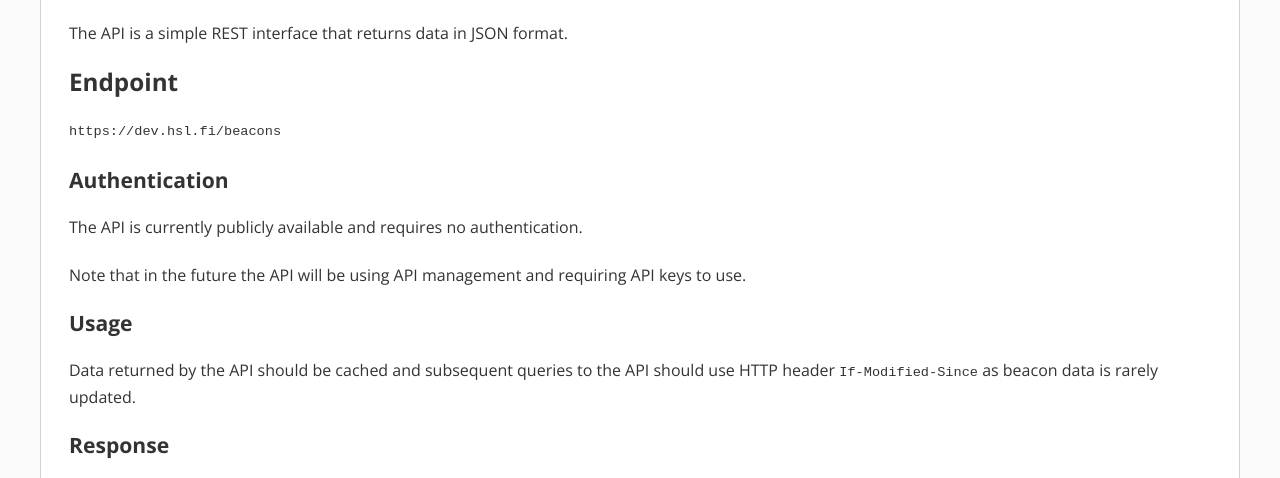
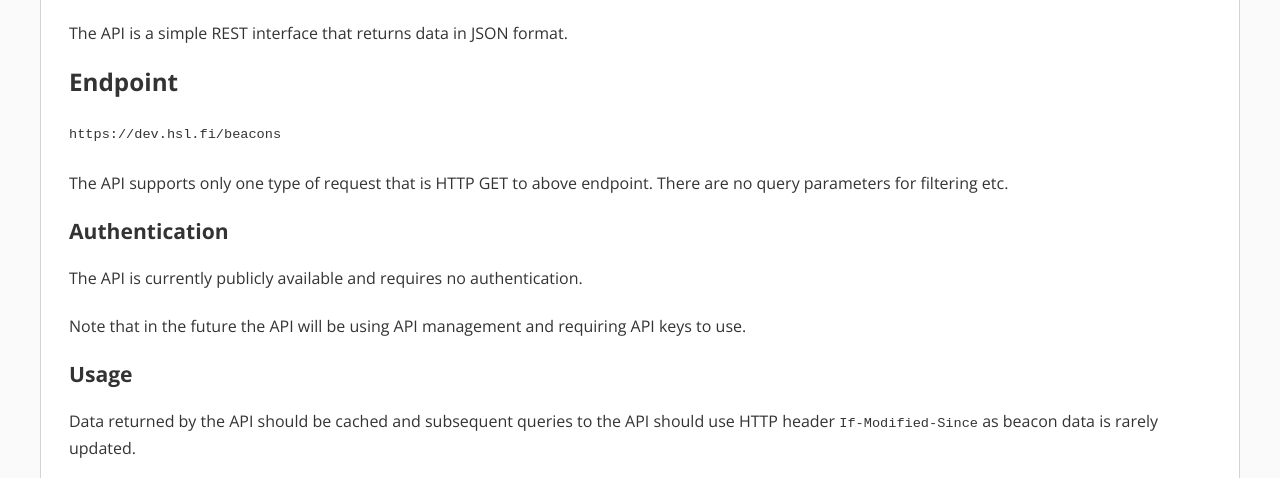
Before and after one commit to HSLdevcom/hsldevcom.github.io, a Gatsby site: page /beacon_api/ in a window 1280 px wide. Shown: the part 259-737 px from the top of the page. Built offline with nearby package versions, Linux system fonts and the light colour scheme; Gatsby itself is replaced by a stand-in of ours; some packages are replaced by stand-ins of ours.

Commit message:
Add note about supported requests

````diff
--- a/src/content/beacon_api/index.md
+++ b/src/content/beacon_api/index.md
@@ -8,9 +8,9 @@ The API is a simple REST interface that returns data in JSON format.
 
 ## Endpoint
 
-```
-https://dev.hsl.fi/beacons
-```
+`https://dev.hsl.fi/beacons`
+
+The API supports only one type of request that is HTTP GET to above endpoint. There are no query parameters for filtering etc.
 
 ### Authentication
 
````
